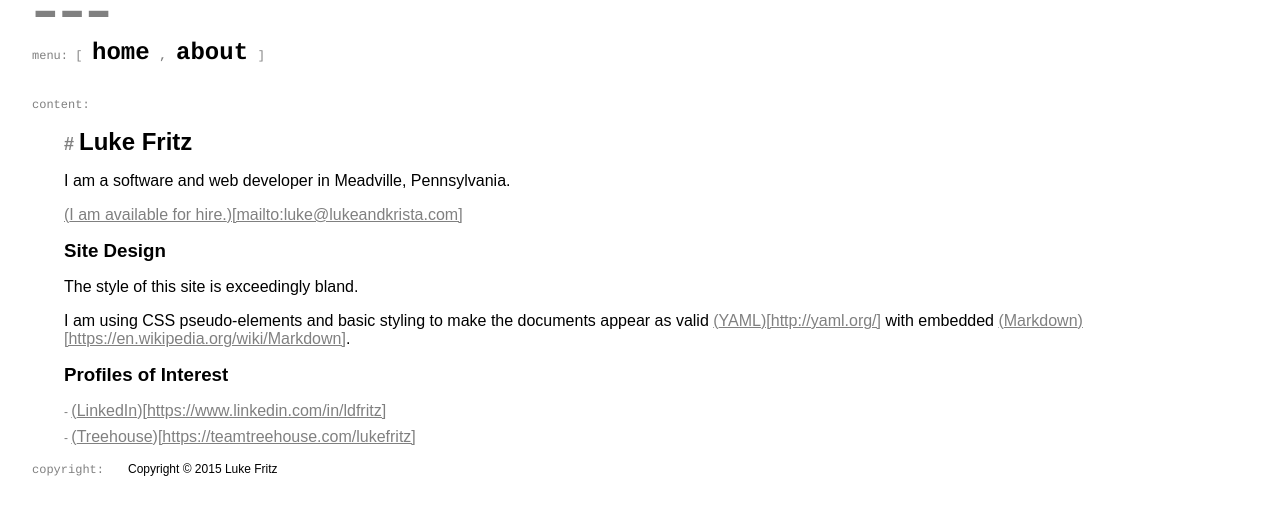
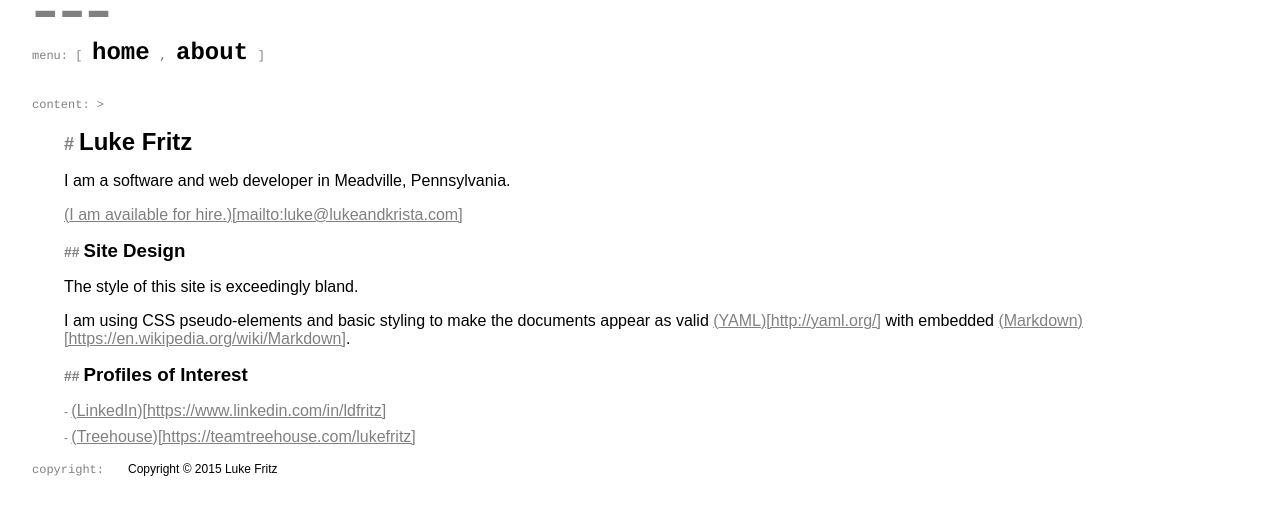
Before and after one commit to ldfritz/tech-blog, a Jekyll site: the page built from about.markdown, in a window 1280 px wide. Shown: the top 515 px of the page. Built offline with Jekyll 4.4.1, drawn with Linux system fonts in a browser that asks for light colours.

Commit message:
Add H3 Markdown formatting.
  I hadn't put number signs in front of the H3s.

```diff
--- a/styles/component/page.css
+++ b/styles/component/page.css
@@ -1,6 +1,6 @@
 .Page::before {
   color: gray;
-  content: 'content:';
+  content: 'content: >';
   display: block;
   font-family: Courier;
   font-size: 0.75rem;
@@ -20,14 +20,23 @@
   margin-top: 1rem;
 }
 
-.Page > h2::before {
+.Page > h2::before,
+.Page > h3::before {
   color: gray;
-  content: '# ';
   font-size: 0.75em;
 }
 
-.Page > h2 {
+.Page > h2,
+.Page > h3 {
   margin-top: 1rem;
+}
+
+.Page > h2::before {
+  content: '# ';
+}
+
+.Page > h3::before {
+  content: '## ';
 }
 
 .Page ul {
```
